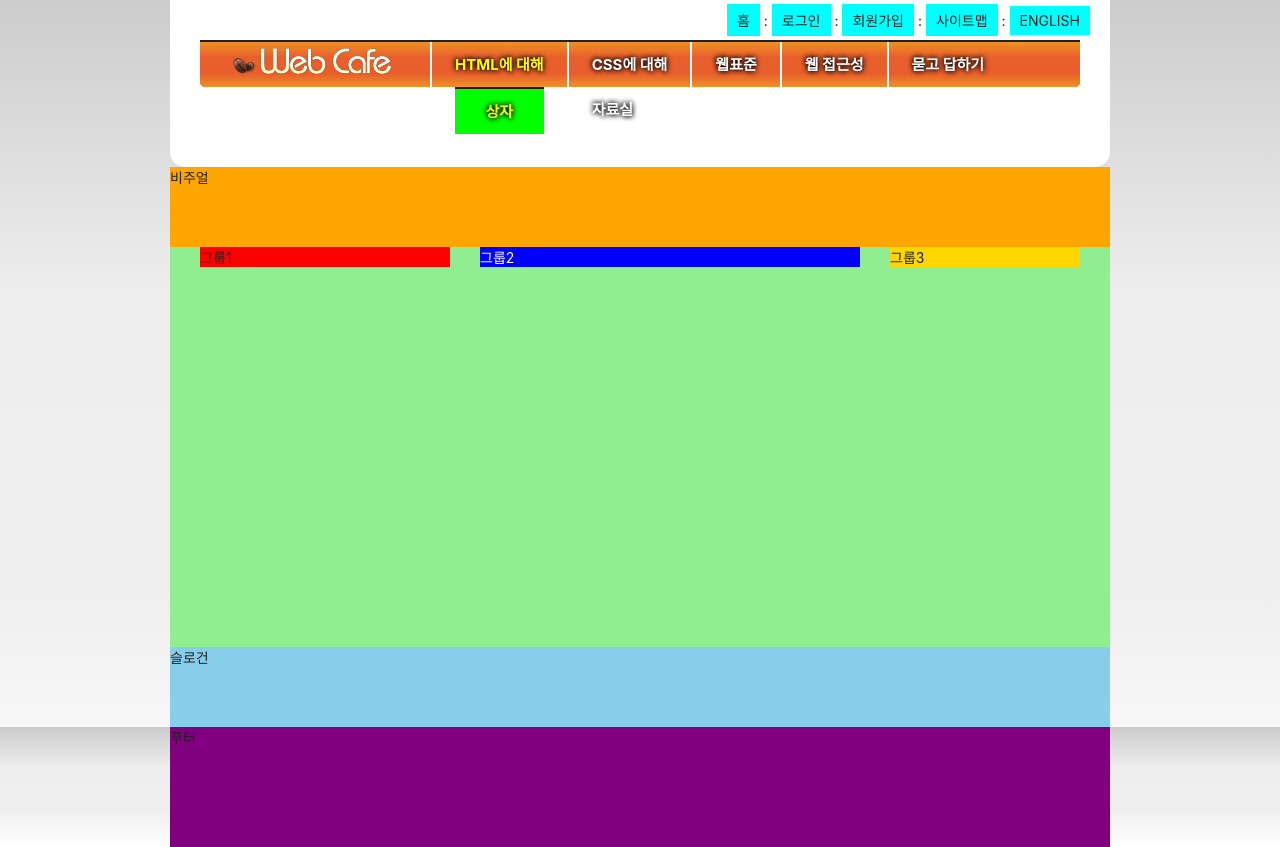
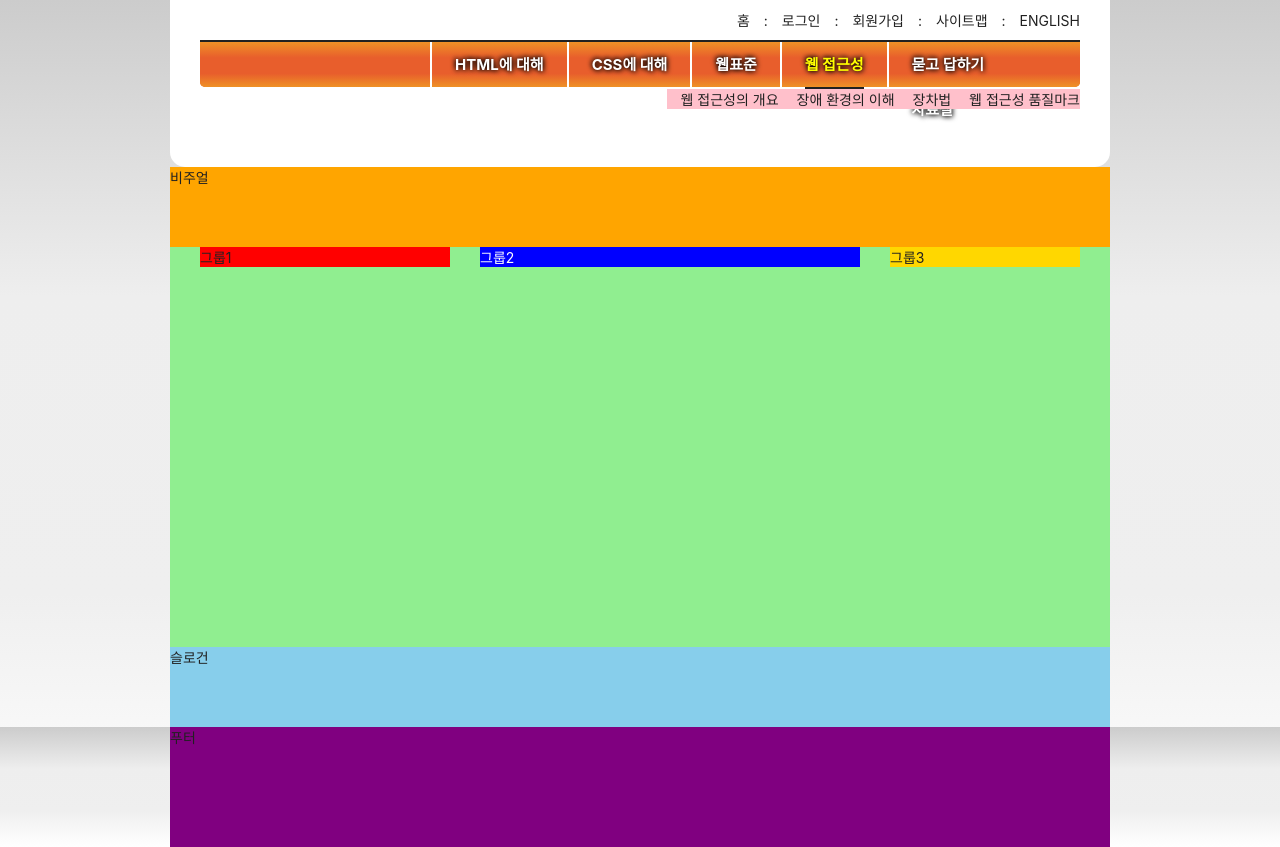
Before and after one commit to 5wintaek/HTML5, a website: page index.html in a window 1280 px wide. Drawn offline with Linux system fonts and the light colour scheme; a web font is replaced by a local one.

Commit message:
position 기준 변경하기

```diff
--- a/index.html
+++ b/index.html
@@ -25,7 +25,7 @@
     <nav class="navigation">
       <h2 class="a11y-hidden">메인 메뉴</h2>
       <ul class="menu">
-        <li class="menu-item is-active">
+        <li class="menu-item ">
           <button type="button" class="menu-button">HTML에 대해</button>
           <ul class="sub-menu menu-html">
             <li>
@@ -39,7 +39,7 @@
             </li>
           </ul>
         </li>
-        <li class="menu-item">
+        <li class="menu-item ">
           <button type="button" class="menu-button">CSS에 대해</button>
           <ul class="sub-menu menu-css">
             <li>
@@ -70,7 +70,7 @@
             </li>
           </ul>
         </li>
-        <li class="menu-item">
+        <li class="menu-item is-active">
           <button type="button" class="menu-button">웹 접근성</button>
           <ul class="sub-menu menu-accessibility">
             <li>
@@ -87,7 +87,7 @@
             </li>
           </ul>
         </li>
-        <li class="menu-item">
+        <li class="menu-item ">
           <button type="button" class="menu-button">묻고 답하기</button>
           <ul class="sub-menu menu-qna">
             <li>
--- a/styles/style.css
+++ b/styles/style.css
@@ -79,10 +79,11 @@ body{
 .member li{
   /* background-color: aqua; */
   display: inline-block;
+
 }
 
 .member a{
-  background-color: aqua;
+  /* background-color: aqua; */
   text-transform: uppercase;
   padding: 6px 10px;
   display: inherit;
@@ -114,11 +115,17 @@ body{
   /* display: flow-root; */
   padding-left: 230px;
   height: 47px;
+  position: relative;
+}
+/* li를 기준으로 배치 */
+.menu > li:nth-child(-n+3){
+  position: relative;
 }
 
 .menu-item{
   /* background-color: aqua; */
   /* float 쓰면 부모 높이 잃어버림 flow-root 사용해서 찾아준다 */
+  /* 자기자신이 뜨면서 배치 */
   float: left;
   border-left: 2px solid #FFF;
 }
@@ -144,9 +151,8 @@ body{
 }
 
 .is-active .menu-button::after{
-  content: "상자";
+  content: "";
   display: block;
-  background-color: lime;
   border-top: 2px solid #212121;
 }
 
@@ -155,9 +161,29 @@ body{
   /* 좌표 바꿔가면서 배치할려고 absolute 로 배치 */
   position: absolute;
   /* 임시로 숨겨줌 is-active 사용하면 돌아오게끔  */
+  top : 47px;
   display: none;
+}
+/* li 기준으로 배치  */
+.menu-html, .menu-css, .menu-standards{
+  left: 0;
+}
+/* li가 아닌 menu를 기준으로 배치 */
+.menu-accessibility, .menu-qna, .menu-archive{
+  right: 0;
+}
+.is-active .sub-menu{
+  /* float : left 로 지정할거여서 block씀 */
+  display: block;
+  /* 공백문자를 줄바꿈 하지 말아라 */
+  white-space: nowrap;
+}
 
+.sub-menu li{
+  display: inline-block;
+  padding-left: 1em;
 }
+
 
 /* 비주얼 */
 .visual{
```
